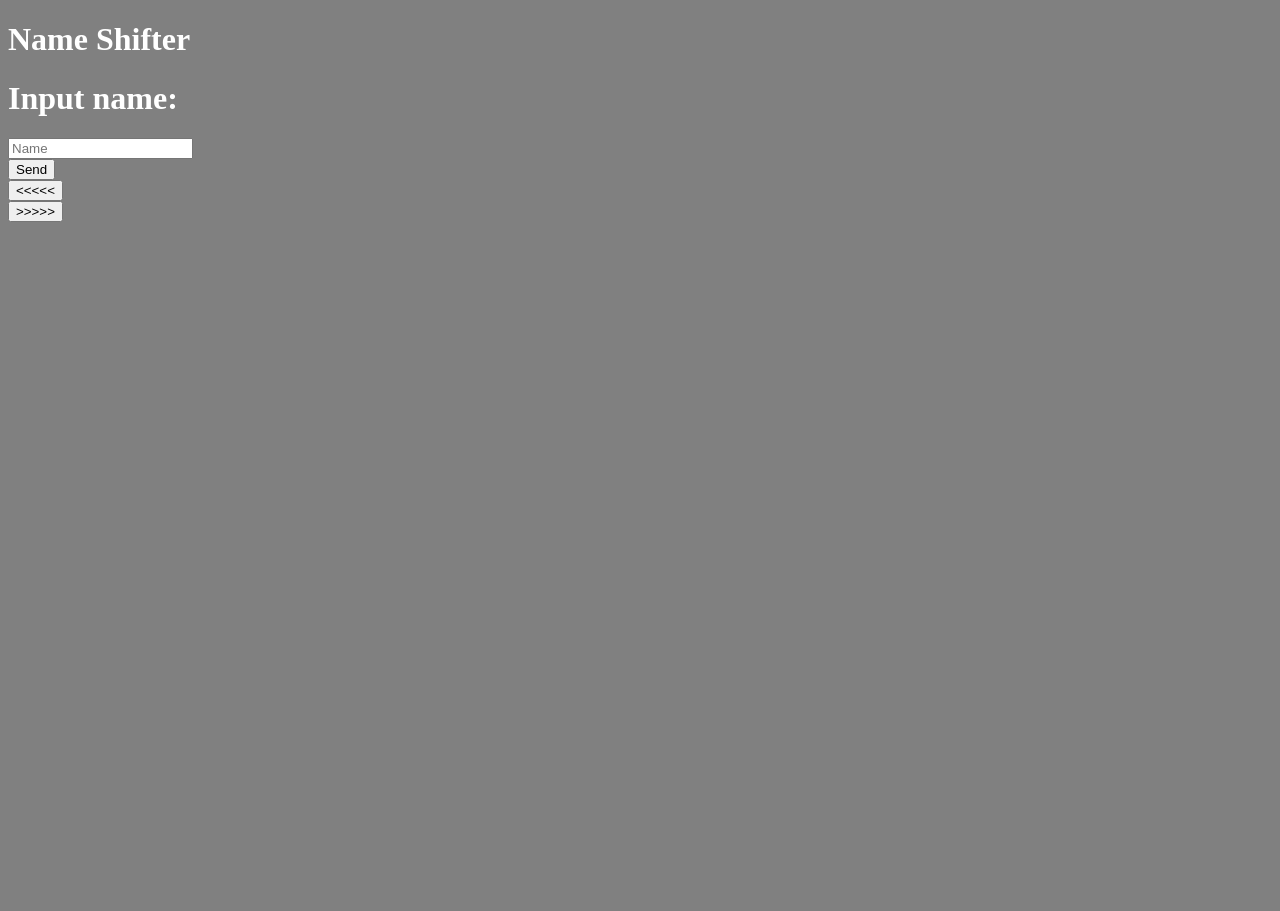
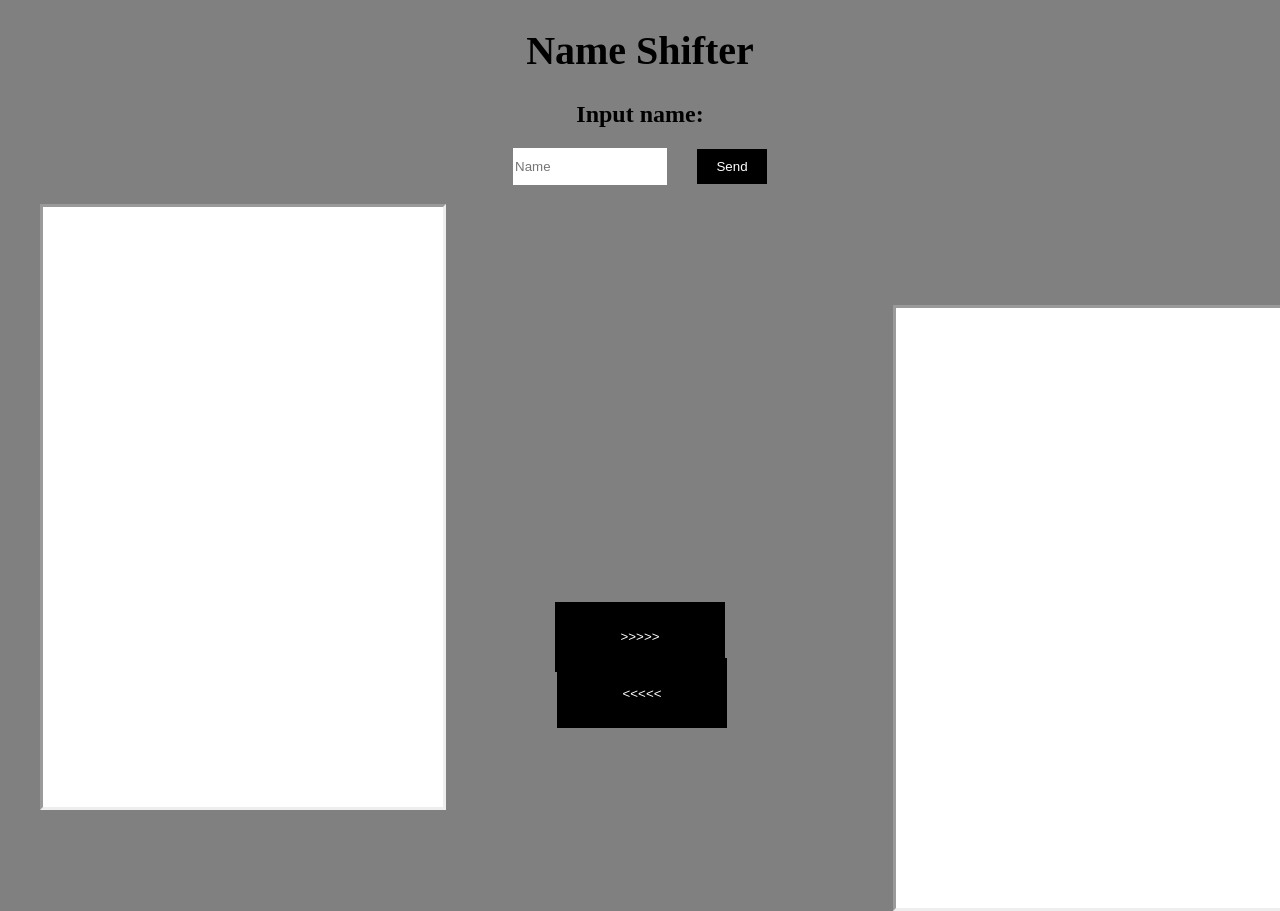
Before and after one commit to dylanspin/kevin-dylan, a plain HTML site: page opdracht3/index.html in a window 1280 px wide. Before the commit the page ends 800 px from the top, so only its background shows below. Drawn offline with Linux system fonts and the light colour scheme.

Commit message:
bijna klaar maar nog lange niet. 1 big bug niet te vinden lol.

```diff
--- a/opdracht3/css/master.css
+++ b/opdracht3/css/master.css
@@ -1,7 +1,85 @@
+div.center {
+  text-align: center;
+}
+
+div.send {
+  margin-left: 5%;
+}
+
 body {
   background-color: grey;
 }
 
 h1 {
+  font-size: 250%;
+  color: black;
+}
+
+h2 {
+  color: black;
+}
+
+div.switch {
+  margin-left: 4px;
+  margin-top: -20%;
+
+}
+
+div.switch2 {
+  margin-top: -10%;
+
+}
+
+button.switch {
+  height: 70px;
+  width: 170px;
+  border: none;
   color: white;
+  background-color: black;
 }
+
+input[type=submit] {
+  color: white;
+  background-color: black;
+  border: none;
+  height: 35px;
+  width: 70px;
+}
+
+input[type=submit]:hover {
+  border: 3px solid white;
+}
+
+input[type=text] {
+  height: 35px;
+  width: 150px;
+  color: black;
+  background-color: white;
+  border: none;
+}
+
+div.field1 {
+  border-style: inset;
+  margin-left: 2.5%;
+  height: 600px;
+  width: 400px;
+  background-color: white;
+}
+
+div.field2 {
+  margin-left: 70%;
+  margin-top: -40%;
+  border-style: inset;
+  height: 600px;
+  width: 400px;
+  background-color: white;
+}
+
+button.submit {
+  color: white;
+  background-color: black;
+  border: none;
+  height: 35px;
+  width: 70px;
+
+}
--- a/opdracht3/index.html
+++ b/opdracht3/index.html
@@ -6,29 +6,29 @@
   <link rel="stylesheet" href="css/master.css">
   <title>Name Shifter</title>
 </head>
-<h1>Name Shifter</h1>
 
 <body>
+  <div class="center">
+    <h1>Name Shifter</h1>
+    <form>
+      <h2>Input name:<h2>
+        <input class="text" type="text" name="name" placeholder="Name" id="name">&emsp;
+        <button class="submit" id="" onclick="name()" name="button">Send</button>
+    </form>
+  </div>
 
-  <div class="input">
-    <form>
-      <h1>Input name:</h1>
-      <input type="text" name="name" placeholder="Name" id="name">
-    </form>
-    <div class="button">
-      <button class="a" onclick="name()" id="button">Send</button>
+  <div class="field1" id="field1"></div>
+  <div class="field2" id="field2"></div>
+
+  <div class="center">
+    <div class="switch">
+      <button class="switch" name="switch1" id="switch1" onclick="switch1()"> <<<<< </button> <br>
+    </div>
+    <div class="switch2">
+      <button class="switch" name="switch2" id="switch2" onclick="switch2()"> >>>>> </button>
     </div>
   </div>
 
-  <div class="1" id="1"></div>
-  <div class="2" id="2"></div>
-  <div class="buttons">
-    <button class="2" name="switch1" id="switch1()" onclick="switch1()">
-      <<<<< </button> <br>
-        <button class="3" name="switch2" id="switch2()" onclick="switch2()"> >>>>> </button>
-  </div>
-  <p id="lol"></p>
   <script src="js/main.js"></script>
 </body>
-
 </html>
--- a/opdracht3/js/main.js
+++ b/opdracht3/js/main.js
@@ -2,32 +2,33 @@ var array = [];
         var array1 = [];
 
         var result = document.getElementById('field1');
-var result = document.getElementById('field2');
+        var result1 = document.getElementById('field2');
 
-function name() {
+        function naam() {
           var name = document.querySelector("#name").value;
           array.push(name);
-  result.innerHTML = "<h1>" + array[0] + "</h1><h1>" + array[1] + "</h1><h1>" + array[2] + "</h1><h1>" +
-    array[3] + "</h1><h1>" + array[4] + "</h1><h1>" + array[5] + "</h1><h1>" + array[6] + "</h1><h1>" + array[7] + "</h1>";
+
+            result.innerHTML = "<h1>"+array[0]+"</h1><h1>"+array[1]+"</h1><h1>"+array[2]+"</h1><h1>"
+            +array[3]+"</h1><h1>"+array[4]+"</h1><h1>"+array[5]+"</h1><h1>"+array[6]+"</h1><h1>"+array[7]+"</h1>";
+
         }
 
-function switch1() {
+       function switch1(){
          array1.push(array[0]);
          array.shift();
 
-  result.innerHTML = "<h1>" + array[0] + "</h1><h1>" + array[1] + "</h1><h1>" + array[2] + "</h1><h1>" +
-    array[3] + "</h1><h1>" + array[4] + "</h1><h1>" + array[5] + "</h1><h1>" + array[6] + "</h1><h1>" + array[7] + "</h1>";
-  result1.innerHTML = "<h1>" + array1[0] + "</h1><h1>" + array1[1] + "</h1><h1>" + array1[2] + "</h1><h1>" +
-    array1[3] + "</h1><h1>" + array1[4] + "</h1><h1>" + array1[5] + "</h1><h1>" + array1[6] + "</h1><h1>" + array1[7] + "</h1>";
-
+           result.innerHTML = "<h1>"+array[0]+"</h1><h1>"+array[1]+"</h1><h1>"+array[2]+"</h1><h1>"
+           +array[3]+"</h1><h1>"+array[4]+"</h1><h1>"+array[5]+"</h1><h1>"+array[6]+"</h1><h1>"+array[7]+"</h1>";
+           result1.innerHTML = "<h1>"+array1[0]+"</h1><h1>"+array1[1]+"</h1><h1>"+array1[2]+"</h1><h1>"
+           +array1[3]+"</h1><h1>"+array1[4]+"</h1><h1>"+array1[5]+"</h1><h1>"+array1[6]+"</h1><h1>"+array1[7]+"</h1>";
        }
 
-function switch2() {
-  array1.push(array1[0]);
-  array.shift(0);
+       function switch2(){
+         array.push(array1[0]);
+         array1.shift(0);
 
-  result.innerHTML = "<h1>" + array[0] + "</h1><h1>" + array[1] + "</h1><h1>" + array[2] + "</h1><h1>" +
-    array[3] + "</h1><h1>" + array[4] + "</h1><h1>" + array[5] + "</h1><h1>" + array[6] + "</h1><h1>" + array[7] + "</h1>";
-  result1.innerHTML = "<h1>" + array1[0] + "</h1><h1>" + array1[1] + "</h1><h1>" + array1[2] + "</h1><h1>" +
-    array1[3] + "</h1><h1>" + array1[4] + "</h1><h1>" + array1[5] + "</h1><h1>" + array1[6] + "</h1><h1>" + array1[7] + "</h1>";
+           result.innerHTML = "<h1>"+array[0]+"</h1><h1>"+array[1]+"</h1><h1>"+array[2]+"</h1><h1>"
+           +array[3]+"</h1><h1>"+array[4]+"</h1><h1>"+array[5]+"</h1><h1>"+array[6]+"</h1><h1>"+array[7]+"</h1>";
+           result1.innerHTML = "<h1>"+array1[0]+"</h1><h1>"+array1[1]+"</h1><h1>"+array1[2]+"</h1><h1>"
+           +array1[3]+"</h1><h1>"+array1[4]+"</h1><h1>"+array1[5]+"</h1><h1>"+array1[6]+"</h1><h1>"+array1[7]+"</h1>";
        }
```
Lines whose indentation alone changed are shown as unchanged.
